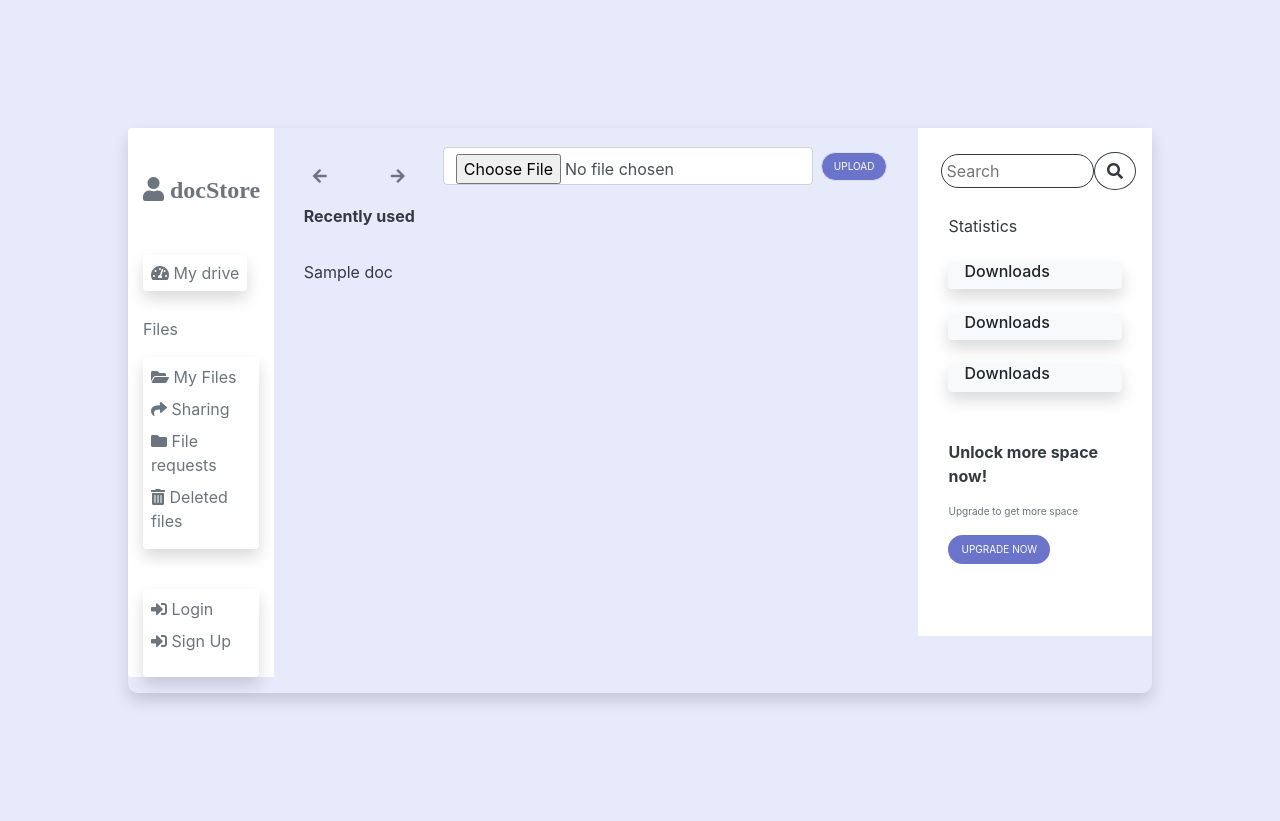
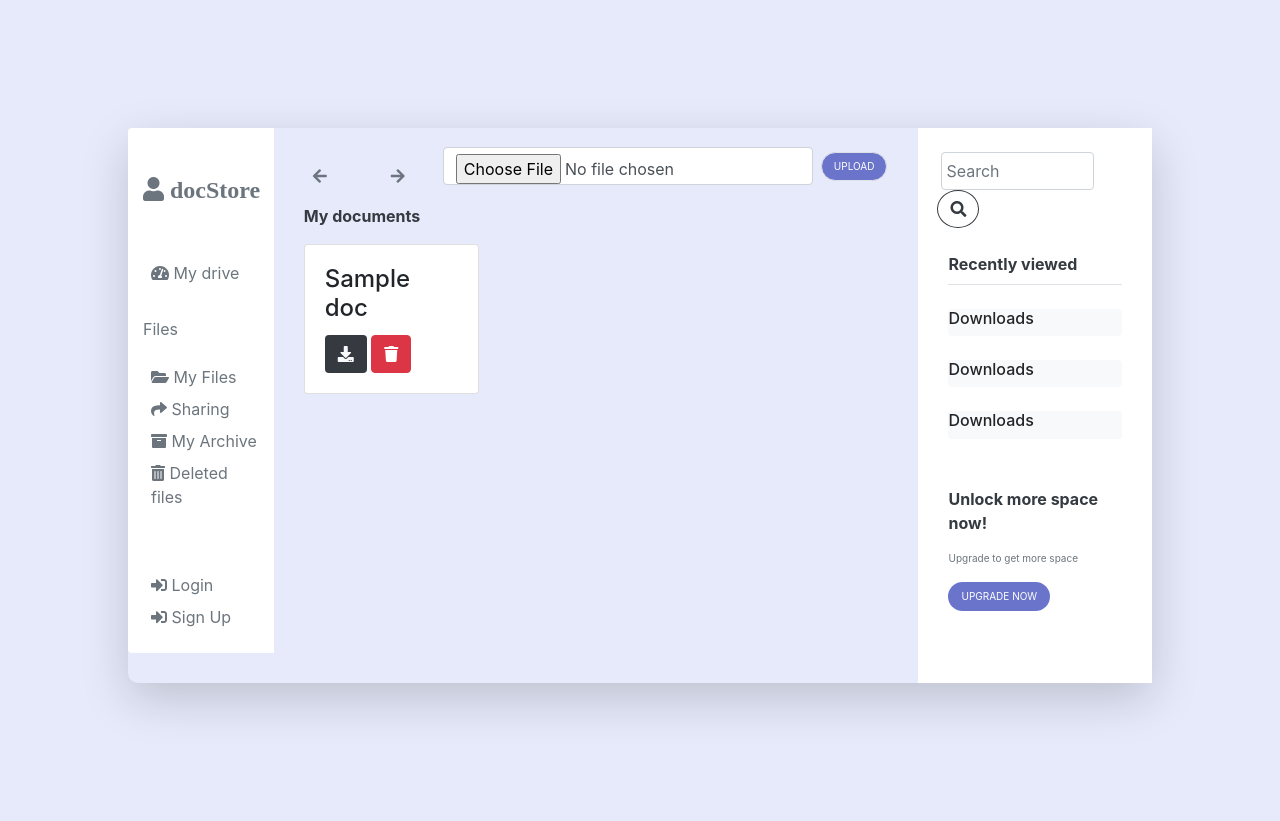
Before and after one commit to kuzcokou1/Doc-Repo, a Flask app: template Repo/templates/dashboard.html in a window 1280 px wide. After the commit the page ends 712 px from the top, so only its background shows below. Run offline with Flask 2, Linux system fonts and the light colour scheme; the template is opened without the code that fills it: most values are stand-ins (such as "Sample title", 1, 10 or a date in 2020); some libraries are stand-ins or nearby versions.

Commit message:
Updated search and upload

```diff
--- a/Repo/app.py
+++ b/Repo/app.py
@@ -1,15 +1,20 @@
+# Imports
 from flask import Flask, render_template, session, redirect, flash, request, url_for
 from functools import wraps
 from werkzeug.utils import secure_filename
 from passlib.hash import sha256_crypt
-import os
+import os, sys, string, random
 import mysql.connector
 
+# App instance
 app = Flask(__name__)
 
+
 # uploads configuration
-UPLOAD_FOLDER = '/home/kuzco/Desktop/Projects/Doc-Repo/Repo/uploads'
-ALLOWED_EXTENSIONS = {'txt', 'pdf', 'docx', 'xlsx', 'pptx'}
+UPLOAD_FOLDER = '/home/kuzco/Desktop/Projects/Doc-Repo/Repo/static/uploads'
+ALLOWED_EXTENSIONS = {'txt', 'pdf', 'doc', 'docx', 'xls', 'xlsx', 'ppt', 'pptx'}
+UPLOADS_DEFAULT_URL = 'http://127.0.0.1:5000/static/uploads'
+
 
 # App configurations
 app.config['SECRET_KEY'] = b'da72b3628c9b68a709b2'
@@ -34,10 +39,12 @@
 			return render_template('403.html')
 	return wrap
 
+
 # Main view decorator
+@app.route('/')
 @app.route('/home')
 def index():
-	cur.execute("SELECT * FROM repo.documents")
+	cur.execute("SELECT * FROM repo.users LEFT JOIN repo.documents ON users.username = documents.username ORDER BY docName DESC LIMIT 8")
 	docs = cur.fetchall()
 	return render_template("dashboard.html", title = "Dashboard", docs = docs)
 
@@ -97,24 +104,56 @@
     return '.' in filename and filename.rsplit('.', 1)[1].lower() in ALLOWED_EXTENSIONS
 
 
+def get_extention(filename):
+	total = len(filename.split("."))
+	return filename.split(".")[total-1]
 
- # Upload decorator
-@app.route('/upload', methods=['GET', 'POST'])
+def randomString(length=10):
+	letters = string.ascii_lowercase
+	return ''.join(random.choice(letters) for i in range(length))
+
+
+# Upload decorator
+@app.route("/upload", methods=['GET', 'POST'])
 @is_logged_in
-def upload_file():
-	if request.method == 'POST':
-		if 'file' not in request.files:
-			flash('No file part', 'warning')
-			return redirect(request.url)
-		file = request.files['file']
-		if file.filename == '':
-			flash('No selected file', 'warning')
-			return redirect(request.url)
-		if file and allowed_file(file.filename):
-			filename = secure_filename(file.filename)
-			file.save(os.path.join(app.config['UPLOAD_FOLDER'], filename))
-			flash('Uploaded successfully', 'success')
-			return redirect(url_for("index"))
+def upload():
+    if request.method == 'POST':
+        file = request.files['file']
+
+        # Get filename and folders
+        file_name = secure_filename(file.filename)
+        directory = UPLOADS_DEFAULT_URL
+        upload_folder = app.config['UPLOAD_FOLDER']
+        username = session['username']
+
+        if file.filename == '':
+            flash('Select a file please!', 'warning')
+            return redirect(url_for('index'))
+
+        if file and allowed_file(file.filename):
+            save_dir = os.path.join(upload_folder, directory)
+            if not os.path.exists(save_dir):
+                os.makedirs(save_dir)
+            new_name = randomString(16) + '.' + get_extention(file_name)
+            complete_path = os.path.join(save_dir, new_name)
+            file.save(complete_path)
+            size = os.stat(complete_path).st_size
+
+            # create our file from the model and add it to the database
+            cur.execute("INSERT INTO repo.documents (docName, new_name, dir_path, size, username, status) VALUES (%s, %s, %s, %s, %s, %s)", (file_name, new_name, complete_path, size, username, 1))
+            conn.commit()
+            flash("Uploaded successfully!","success")
+            return redirect(url_for('index'))
+        else:
+        	return redirect(url_for('index'))
+
+
+
+# Delete decorator
+# @app.route('/delete/<int:docId>')
+# @is_logged_in
+# def delete_file(docId):
+
 
 
 # Search content
@@ -122,7 +161,7 @@
 def search():
 	if request.method == 'POST':
 		search = request.form['search']
-		cur.execute("SELECT * FROM repo.documents WHERE docName LIKE '%s' " % search)
+		cur.execute("SELECT * FROM repo.documents WHERE docName LIKE '%"+search+"%'")
 		results = cur.fetchall()
 		if not results:
 			flash('No results were found', 'warning')
--- a/Repo/templates/dashboard.html
+++ b/Repo/templates/dashboard.html
@@ -41,10 +41,13 @@
 			        background-size: contain;
 			margin: 0;
 		}
+		a:hover {
+			color: #6a74ca;
+		}
 	</style>
 </head>
 <body>
-	<div class="main-content shadow">
+	<div class="main-content shadow-lg">
 		{% with messages = get_flashed_messages(with_categories = True) %}
 		  	{% if messages %}
 	    		{% for category, message in messages %}
@@ -82,63 +85,53 @@
 						{% endif %}
 					</div>
 					<div class="container pb-4">
-						<a href="/home" class="text-muted text-decoration-none shadow pl-2 pb-2 pt-2 rounded pr-2 text-center">
-							<span>
-								<i class="fas fa-tachometer-alt"></i>
-							</span>
-							My drive
+						<a href="/home" class="text-muted text-decoration-none pl-2 pb-2 pt-2 rounded pr-2 text-center">
+							<span><i class="fas fa-tachometer-alt"></i>&nbsp;My drive</span>
 						</a>
 					</div>
 					<div class="container">
 						<p class="text-muted pt-2">Files</p>
-						<div class="shadow rounded pl-2 pb-2 pt-2">
+						<div class="rounded pl-2 pb-2 pt-2">
 							<div class="d-block justify-content-center mb-2">
 								<a href="" class="text-muted text-decoration-none">
-									<span><i class="fas fa-folder-open"></i></span>
-									My Files
+									<span><i class="fas fa-folder-open"></i>&nbsp;My Files</span>
 								</a>
 							</div>
 							<div class="d-block justify-content-center mb-2">
 								<a href="" class="text-muted text-decoration-none">
-									<span><i class="fas fa-share"></i></span>
-									Sharing
+									<span><i class="fas fa-share"></i>&nbsp;Sharing</span>
 								</a>
 							</div>
 							<div class="d-block justify-content-center mb-2">
 								<a href="" class="text-muted text-decoration-none">
-									<span><i class="fas fa-folder"></i></span>
-									File requests
+									<span><i class="fas fa-archive"></i>&nbsp;My Archive</span>
 								</a>
 							</div>
 							<div class="d-block justify-content-center mb-2">
 								<a href="" class="text-muted text-decoration-none">
-									<span><i class="fas fa-trash-alt"></i></span>
-									Deleted files
+									<span><i class="fas fa-trash-alt"></i>&nbsp;Deleted files</span>
 								</a>
 							</div>
 						</div>
 						<p class="text-muted pt-4"></p>
 						{% if session['logged_in'] %}
-							<div class="shadow rounded pl-2 pb-5 pt-2 mb-3	">
+							<div class=" rounded pl-2 pb-5 pt-2 mb-3	">
 								<div class="d-block justify-content-center">
 									<a href="/logout" class="text-muted text-decoration-none">
-										<span><i class="fas fa-sign-in-alt"></i></span>
-										Logout
+										<span><i class="fas fa-sign-in-alt"></i>&nbsp;Logout</span>
 									</a>
 								</div>
 							</div>
 						{% else %}
-							<div class="shadow rounded pl-2 pb-4 pt-2 mb-3">
+							<div class=" rounded pl-2 pb-4 pt-2 mb-3">
 								<div class="d-block justify-content-center mb-2">
 									<a href="/login" class="text-muted text-decoration-none">
-										<span><i class="fas fa-sign-in-alt"></i></span>
-										Login
+										<span><i class="fas fa-sign-in-alt"></i>&nbsp;Login</span>
 									</a>
 								</div>
 								<div class="d-block justify-content-center">
 									<a href="/register" class="text-muted text-decoration-none">
-										<span><i class="fas fa-sign-in-alt"></i></span>
-										Sign Up
+										<span><i class="fas fa-sign-in-alt"></i>&nbsp;Sign Up</span>
 									</a>
 								</div>
 							</div>
@@ -166,19 +159,23 @@
 						        </a>
 						      </li>
 						    </ul>
-						    <form class="form-inline my-2 my-lg-0">
+						    <form class="form-inline my-2 my-lg-0" action="/upload" enctype="multipart/form-data" method="POST">
 						      <input class="form-control mr-sm-2" type="file" name="file">
 						      <input type="submit" name="submit" id="file" class="btn border btn-round text-uppercase justify-content-end fs-10 bg-purple text-white my-2 my-sm-0" value="Upload">
 						    </form>
 						</div>
 					</nav>
 				</div>
-				<p class="text-dark font-weight-bold">Recently used</p>
+				<p class="text-dark font-weight-bold">My documents</p>
 				<div class="row">
 					{% for doc in docs %}
 						<div class="col-sm-4">
-							<div class="w-100 mh-100">
-								<p class="text-dark pt-3">{{ doc['docName'] }}</p>
+							<div class="card">
+							  	<div class="card-body">
+							    	<h4 class="card-title">{{ doc['docName'] }}</h4>
+							    	<a href="{{ url_for('static', filename='uploads/http:/127.0.0.1:5000/static/uploads/'+doc['new_name']) }}" download="{{ doc['docName'] }}" class="btn bg-dark text-light"><i class="fas fa-download"></i></a>
+							    	<a href="/delete" class="btn btn-danger"><i class="fas fa-trash"></i></a>
+							  	</div>
 							</div>
 						</div>
 					{% else %}
@@ -193,22 +190,22 @@
 			<div class="col-sm-3">
 				<div class="container bg-white">
 					<form class="form-inline pt-4" method="POST" action="/search">
-					    <input class="border border-dark btn-round ml-2 p-1 w-75" type="text" name="search" placeholder="Search" required>
-					    <button class="btn btn-outline-dark rounded-circle my-2 my-sm-0" type="submit">
+					    <input class="form-control ml-2 p-1 w-75" type="text" name="search" placeholder="Search" required>
+					    <button class="btn btn-outline-dark rounded-circle ml-1 my-2 my-sm-0" type="submit" name="submit">
 					    	<span><i class="fas fa-search"></i></span>
 					    </button>
 					</form>
 					<div class="container pt-4 pb-4">
 						<!-- Stat cards -->
-						<p class="text-dark">Statistics</p>
-						<div class="card shadow rounded border-0 bg-light mt-4">
-							<h6 class="ml-3">Downloads</h6>
+						<p class="text-dark font-weight-bold border-bottom pb-2">Recently viewed</p>
+						<div class="card rounded border-0 bg-light mt-4">
+							<h6>Downloads</h6>
 						</div>
-						<div class="card shadow rounded border-0 bg-light mt-4 mb-4">
-							<h6 class="ml-3">Downloads</h6>
+						<div class="card rounded border-0 bg-light mt-4 mb-4">
+							<h6>Downloads</h6>
 						</div>
-						<div class="card shadow rounded border-0 bg-light">
-							<h6 class="ml-3">Downloads</h6>
+						<div class="card rounded border-0 bg-light">
+							<h6>Downloads</h6>
 						</div>
 						<!-- End of stat cards -->
 
```
Also changed, not shown: Repo/templates/login.html (+6 -3 lines), Repo/templates/signup.html (+9 -7 lines), Repo/try.py (added, +69 -0 lines), Repo/static/folder.png (deleted), 2 other files.
